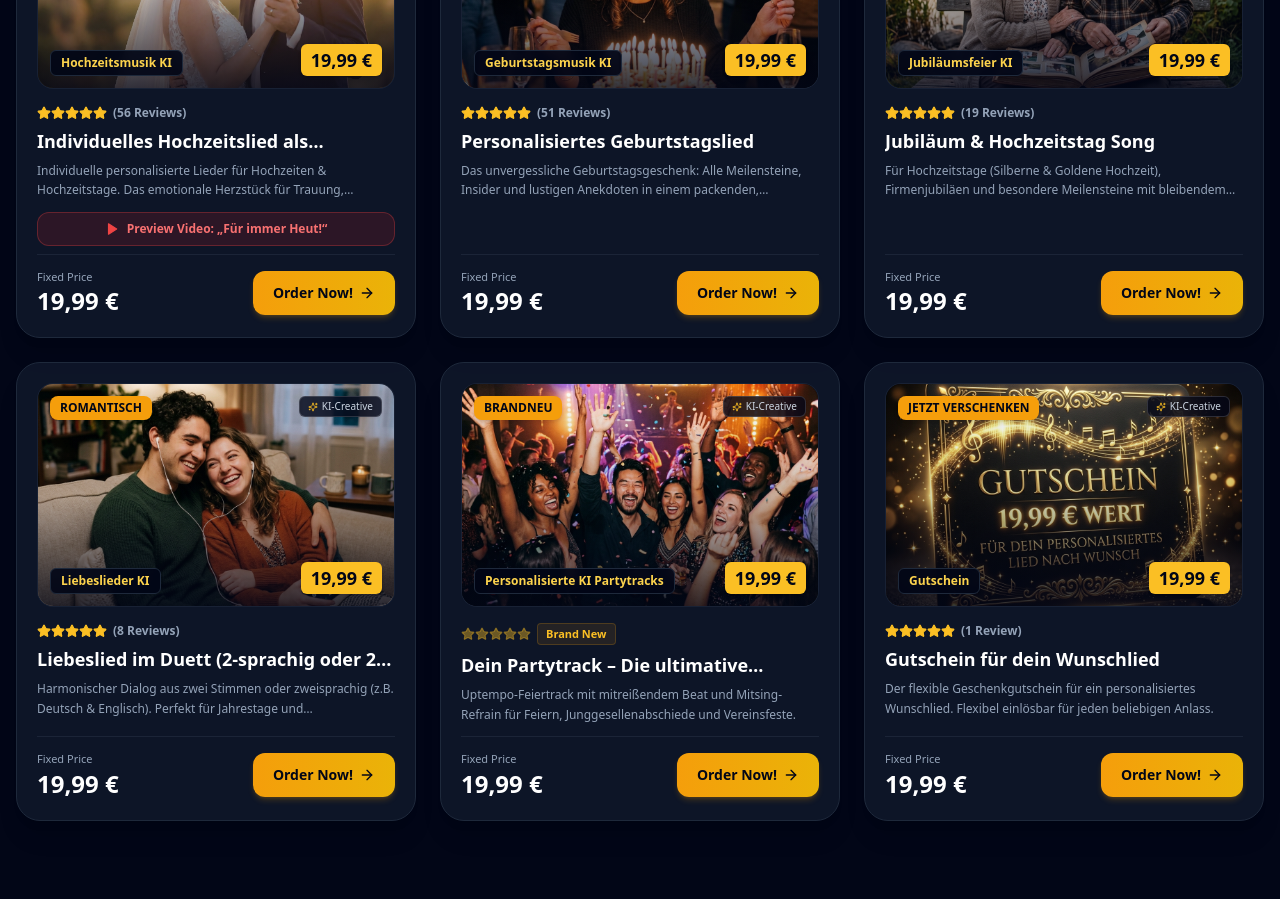
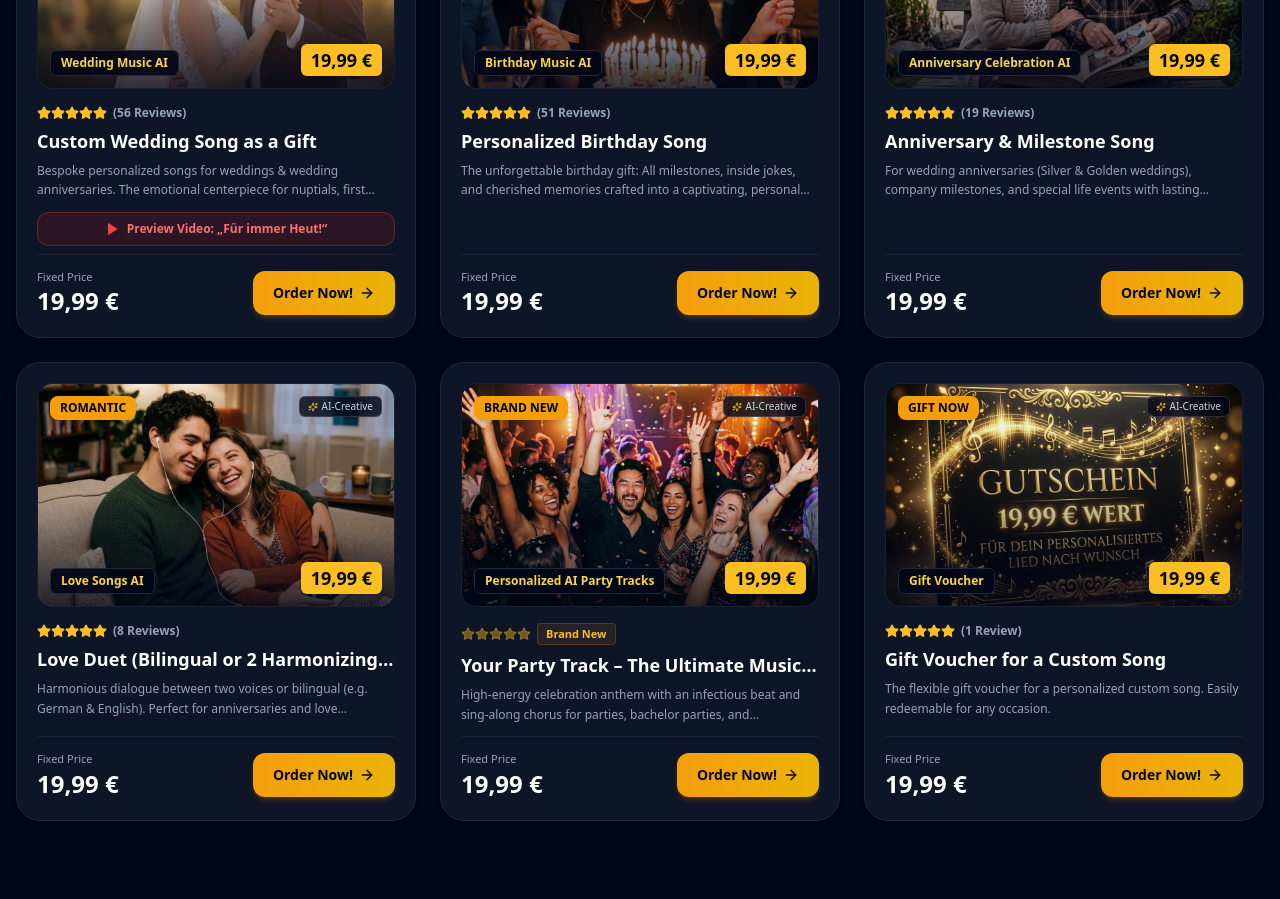
Before and after one commit to dirkonlineservices/mymusicmoment24, a React (Vite) app: page / in a window 1280 px wide. Shown: the part 3720-4619 px from the top of the page. Built offline with nearby package versions, Linux system fonts and the light colour scheme.

Commit message:
feat: complete product catalog translations including badges, titles, and descriptions

```diff
--- a/src/components/ProductCatalog.jsx
+++ b/src/components/ProductCatalog.jsx
@@ -24,6 +24,17 @@ export default function ProductCatalog({ onSelectProduct }) {
     jubilaeum: language === "en" ? "Anniversary & Milestone" : "Jubiläum & Hochzeitstag",
     liebe: language === "en" ? "Love Songs AI" : "Liebeslieder KI",
     party: language === "en" ? "Party Tracks AI" : "Partytracks KI",
+  };
+
+  const getLocalizedProduct = (prod) => {
+    const itemKey = `catalog.items.${prod.id}`;
+    return {
+      ...prod,
+      title: t(`${itemKey}.title`, prod.title),
+      badge: prod.badge ? t(`${itemKey}.badge`, prod.badge) : null,
+      categoryLabel: t(`${itemKey}.categoryLabel`, prod.categoryLabel),
+      description: t(`${itemKey}.desc`, prod.description),
+    };
   };
 
   const filteredProducts = selectedCategory === "all"
@@ -64,7 +75,9 @@ export default function ProductCatalog({ onSelectProduct }) {
 
       {/* Product Grid */}
       <div className="grid grid-cols-1 sm:grid-cols-2 lg:grid-cols-3 gap-5 sm:gap-6">
-        {filteredProducts.map((prod) => (
+        {filteredProducts.map((rawProd) => {
+          const prod = getLocalizedProduct(rawProd);
+          return (
           <div
             key={prod.id}
             className="group bg-slate-900/90 border border-slate-800 hover:border-amber-500/50 rounded-3xl p-4 sm:p-5 flex flex-col justify-between transition-all duration-300 hover:-translate-y-1 shadow-xl hover:shadow-2xl hover:shadow-amber-500/10"
@@ -89,7 +102,7 @@ export default function ProductCatalog({ onSelectProduct }) {
                 {/* KI-Transparenz Label */}
                 <span className="absolute top-3 right-3 px-2 py-0.5 bg-slate-950/80 backdrop-blur-md border border-white/15 text-slate-300 text-[10px] font-medium rounded-md shadow-sm flex items-center gap-1">
                   <Sparkles className="w-2.5 h-2.5 text-amber-400" />
-                  <span>KI-Creative</span>
+                  <span>{t("catalog.aiCreativeBadge", "KI-Creative")}</span>
                 </span>
 
                 <div className="absolute bottom-3 left-3 right-3 flex justify-between items-end">
@@ -168,7 +181,8 @@ export default function ProductCatalog({ onSelectProduct }) {
               </button>
             </div>
           </div>
-        ))}
+          );
+        })}
       </div>
 
       {/* Video Modal */}
--- a/src/i18n/translations.js
+++ b/src/i18n/translations.js
@@ -215,6 +215,45 @@ export const translations = {
       newBadge: "Neu im Sortiment",
       reviewsSuffix: "Bewertungen",
       reviewSuffix: "Bewertung",
+      aiCreativeBadge: "KI-Creative",
+      items: {
+        hochzeit: {
+          badge: "Bestseller",
+          title: "Individuelles Hochzeitslied als Geschenk",
+          categoryLabel: "Hochzeitsmusik KI",
+          desc: "Individuelle personalisierte Lieder für Hochzeiten & Hochzeitstage. Das emotionale Herzstück für Trauung, Eröffnungstanz und besondere Jubiläen.",
+        },
+        geburtstag: {
+          badge: "Bestseller",
+          title: "Personalisiertes Geburtstagslied",
+          categoryLabel: "Geburtstagsmusik KI",
+          desc: "Das unvergessliche Geburtstagsgeschenk: Alle Meilensteine, Insider und lustigen Anekdoten in einem packenden, persönlichen Song.",
+        },
+        jubilaeum: {
+          badge: "Sehr gefragt",
+          title: "Jubiläum & Hochzeitstag Song",
+          categoryLabel: "Jubiläumsfeier KI",
+          desc: "Für Hochzeitstage (Silberne & Goldene Hochzeit), Firmenjubiläen und besondere Meilensteine mit bleibendem Wert.",
+        },
+        duett: {
+          badge: "Romantisch",
+          title: "Liebeslied im Duett (2-sprachig oder 2 Stimmen)",
+          categoryLabel: "Liebeslieder KI",
+          desc: "Harmonischer Dialog aus zwei Stimmen oder zweisprachig (z.B. Deutsch & Englisch). Perfekt für Jahrestage und Liebeserklärungen.",
+        },
+        party: {
+          badge: "Brandneu",
+          title: "Dein Partytrack – Die ultimative musikalische Überraschung! 🎉🎶",
+          categoryLabel: "Personalisierte KI Partytracks",
+          desc: "Uptempo-Feiertrack mit mitreißendem Beat und Mitsing-Refrain für Feiern, Junggesellenabschiede und Vereinsfeste.",
+        },
+        gutschein: {
+          badge: "Jetzt Verschenken",
+          title: "Gutschein für dein Wunschlied",
+          categoryLabel: "Gutschein",
+          desc: "Der flexible Geschenkgutschein für ein personalisiertes Wunschlied. Flexibel einlösbar für jeden beliebigen Anlass.",
+        },
+      },
     },
 
     // Step Process
@@ -597,6 +636,45 @@ export const translations = {
       newBadge: "Brand New",
       reviewsSuffix: "Reviews",
       reviewSuffix: "Review",
+      aiCreativeBadge: "AI-Creative",
+      items: {
+        hochzeit: {
+          badge: "Bestseller",
+          title: "Custom Wedding Song as a Gift",
+          categoryLabel: "Wedding Music AI",
+          desc: "Bespoke personalized songs for weddings & wedding anniversaries. The emotional centerpiece for nuptials, first dance, and milestone celebrations.",
+        },
+        geburtstag: {
+          badge: "Bestseller",
+          title: "Personalized Birthday Song",
+          categoryLabel: "Birthday Music AI",
+          desc: "The unforgettable birthday gift: All milestones, inside jokes, and cherished memories crafted into a captivating, personal song.",
+        },
+        jubilaeum: {
+          badge: "Popular",
+          title: "Anniversary & Milestone Song",
+          categoryLabel: "Anniversary Celebration AI",
+          desc: "For wedding anniversaries (Silver & Golden weddings), company milestones, and special life events with lasting sentimental value.",
+        },
+        duett: {
+          badge: "Romantic",
+          title: "Love Duet (Bilingual or 2 Harmonizing Voices)",
+          categoryLabel: "Love Songs AI",
+          desc: "Harmonious dialogue between two voices or bilingual (e.g. German & English). Perfect for anniversaries and love declarations.",
+        },
+        party: {
+          badge: "Brand New",
+          title: "Your Party Track – The Ultimate Musical Surprise! 🎉🎶",
+          categoryLabel: "Personalized AI Party Tracks",
+          desc: "High-energy celebration anthem with an infectious beat and sing-along chorus for parties, bachelor parties, and celebrations.",
+        },
+        gutschein: {
+          badge: "Gift Now",
+          title: "Gift Voucher for a Custom Song",
+          categoryLabel: "Gift Voucher",
+          desc: "The flexible gift voucher for a personalized custom song. Easily redeemable for any occasion.",
+        },
+      },
     },
 
     // Step Process
```
